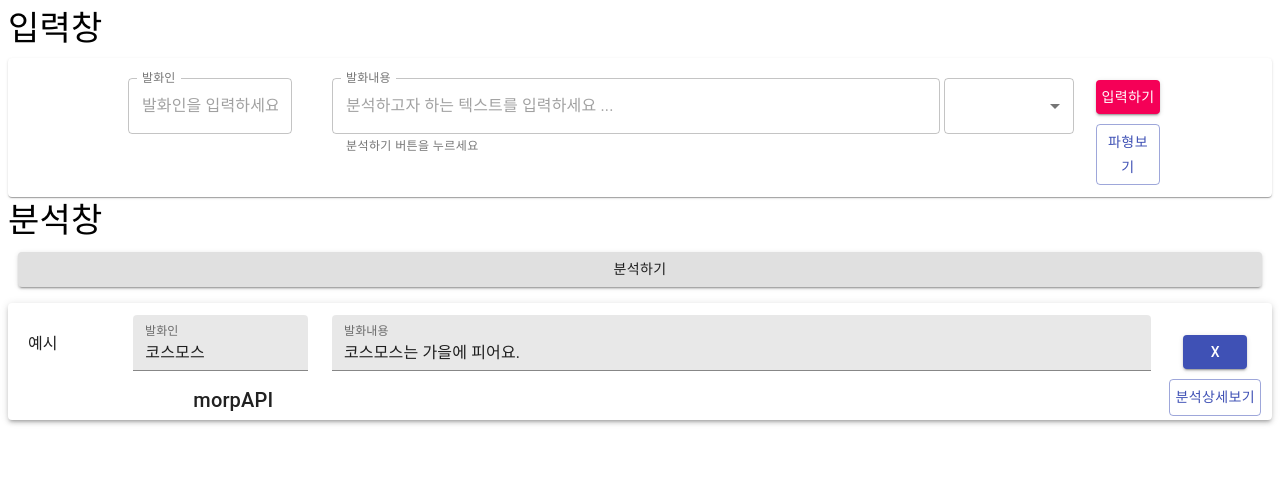
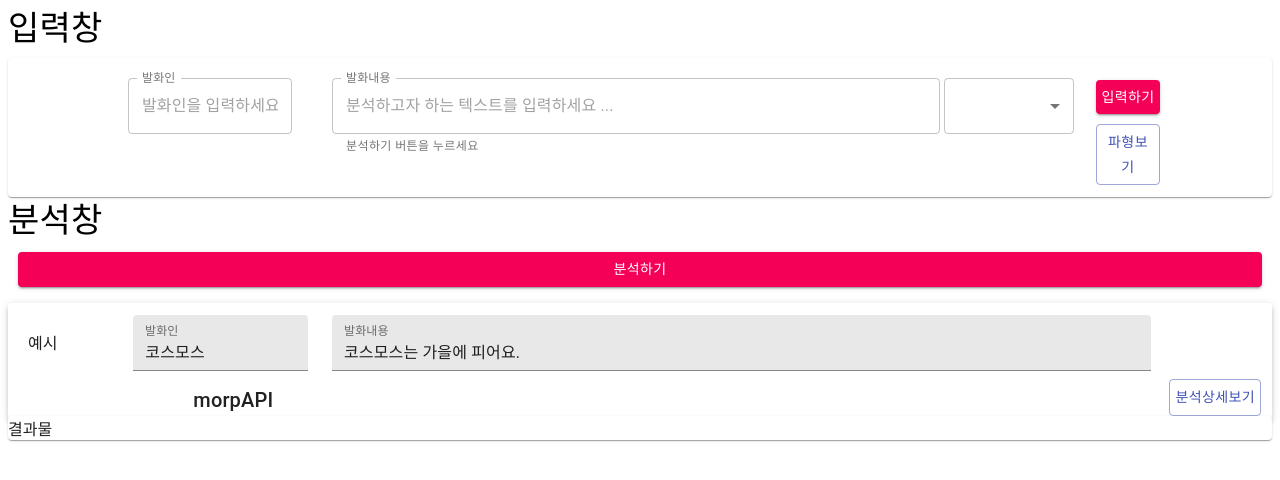
Before and after one commit to rovin0805/cosmos-Kstars-FrontEnd, a React (Create React App) app: page / in a window 1280 px wide. Shown: the top 480 px of the page. Built offline with nearby package versions, Linux system fonts and the light colour scheme.

Commit message:
삭제버튼 수정, 형태소 분석 함수 수정

```diff
--- a/src/Type1/TalkerForm.js
+++ b/src/Type1/TalkerForm.js
@@ -8,7 +8,7 @@ import Select from '@material-ui/core/Select';
 import MenuItem from '@material-ui/core/MenuItem';
 import useStyles from './styles/TalkerFormCss';
 import WaveformAnalysis from '../Type1/checkType/WaveformAnalysis';
-
+import Axios from 'axios';
 /*
 TalkerForm 컴포넌트
  사용자로부터 talker, text, analysisType 받아온다.
@@ -83,6 +83,7 @@ class TalkerForm extends Component {
     //       if (status === 200) {
     //         //서버에서 넘어온 값들
     //       this.props.onSaveData(data,selectedBoard.brdno);
+    //       console.log("서버 작동 하나용?" , data);
     // }
 
 
@@ -92,7 +93,6 @@ class TalkerForm extends Component {
     //   }
 
       this.props.onSaveData(data,selectedBoard.brdno);
-      this.props.onRouterData(data);
 
   }
 
--- a/src/Type1/TalkerItem.js
+++ b/src/Type1/TalkerItem.js
@@ -114,9 +114,9 @@ class TalkerItem extends Component {
                       alignItems="center"
                     >
 
-                      <Button variant="contained" color="primary" style={{ margin: 10 , padding: 5}} onClick={this.handleRemove}>
+                      {/* <Button variant="contained" color="primary" style={{ margin: 10 , padding: 5}} onClick={this.handleRemove}>
                         X
-                      </Button>
+                      </Button> */}
 
                       <Button variant="outlined" color="primary" style={{padding: 5}} onClick={this.handleSentenceClick}>
                         {isSentence ? '닫기' : '분석상세보기'}
--- a/src/Type1/TalkerList.js
+++ b/src/Type1/TalkerList.js
@@ -4,6 +4,8 @@ import Grid from '@material-ui/core/Grid';
 import Button from '@material-ui/core/Button';
 import TalkerForm from './TalkerForm';
 import TalkerItem from './TalkerItem';
+import Axios from 'axios';
+import TalkerChips from './TalkerChips';
 
 /*
 TalkerList 컴포넌트
@@ -33,6 +35,7 @@ class TalkerList extends Component {
                 talker:'코스모스',
                 text: '코스모스는 가을에 피어요.',
                 analysisType:'morpAPI',
+                analysisResult:'결과물',
             },
 
         ],
@@ -47,7 +50,6 @@ class TalkerList extends Component {
                 boards: this.state.boards.concat({brdno: this.state.maxNo, ...data }),
                 selectedBoard: {},
             });
-            this.props.onData(this.state.boards.brdno)
             console.log("Insert 완료");
 
         } else {                                                        // Update
@@ -55,14 +57,33 @@ class TalkerList extends Component {
                 boards: this.state.boards.map(row => brdno === row.brdno ? {brdno: brdno, ...data }: row),
                 selectedBoard: {},
             })
-            this.props.onData(this.state.boards.brdno)
             console.log("update 완료");
         }
     }
 
-    handleRouteData = (data) => {
+    handleConveyData = async (e) => {
+        e.preventDefault();
+        console.log("서버 연동 함수 호출");
+        const { boards } =this.state;
 
-        console.log("handleRouteData에 값이 들어왔나요?",data)
+        try {
+            const response = await Axios.post("/cosmos/kStars/analysis2", {
+                boards
+            });
+            const { status, data } = response;
+
+            if (status === 200) {
+              //서버에서 넘어온 값들
+              console.log("값이 성공적으로 넘어왔습니다.",data)
+              this.setState({
+                  boards:boards.concat({analysisResult:data.analysisResult })
+              })
+      }
+
+        } catch (error) {
+
+              console.log(error);
+        }
 
     }
 
@@ -83,6 +104,7 @@ class TalkerList extends Component {
 
     render() {
         const { boards, selectedBoard } = this.state;
+        console.log(boards)
 
         return (
             <div>
@@ -94,22 +116,24 @@ class TalkerList extends Component {
                 {/* 입력창 start */}
                 <Typography variant="h4">입력창</Typography>
 
-                <TalkerForm selectedBoard={selectedBoard} onSaveData={this.handleGetData} onRouterData={this.handleRouteData}/>
+                <TalkerForm selectedBoard={selectedBoard} onSaveData={this.handleGetData}/>
                 {/* 입력창 end */}
 
                 {/* 분석창 start */}
                 <Typography variant="h4">분석창</Typography>
-                <Button type="submit" variant="contained" style={{ margin: 10 , padding: 5}} onClick={this.handleRouteData}> 분석하기</Button>
+                <Button variant="contained" color="secondary"  style={{ margin: 10 , padding: 5}} onClick={this.handleConveyData}>
+                            분석하기
+                        </Button>
                     {
                         boards.map(row =>
                             (
                             <div>
                             <TalkerItem key={row.brdno} row={row} onRemove={this.handleRemove} onSelectRow={this.handleSelectRow}/>
+                            <TalkerChips chipData={row.analysisResult}/>
                                 </div>)
                         )
                     }
                 {/* 분석창 end */}
-                {/*DataConvey에 brdno 넘겨주기*/}
                 </Grid>
 
             </div>
```
